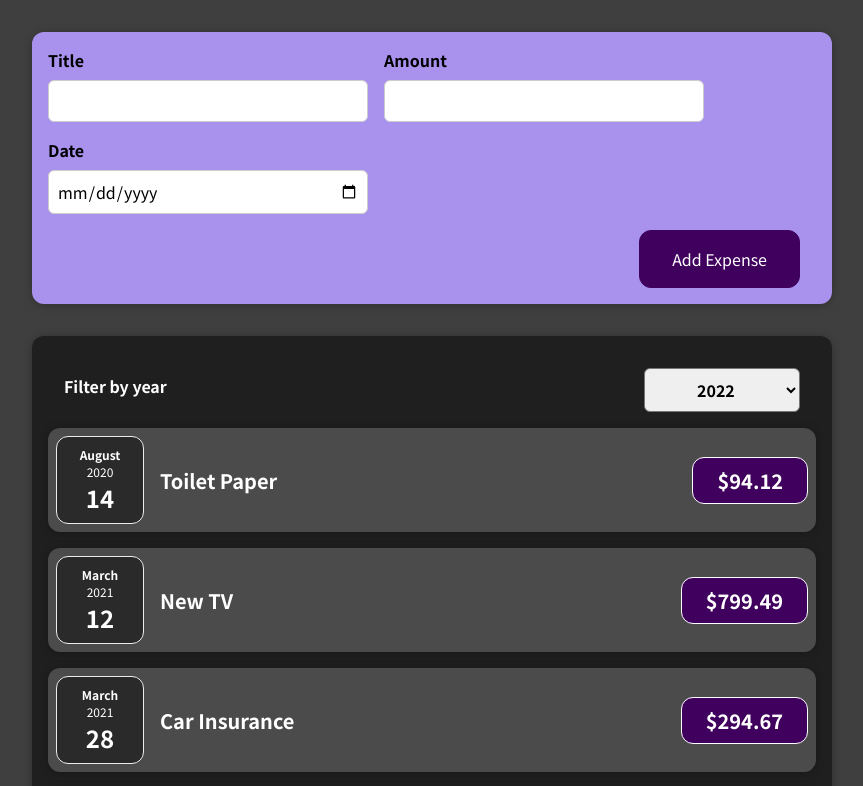
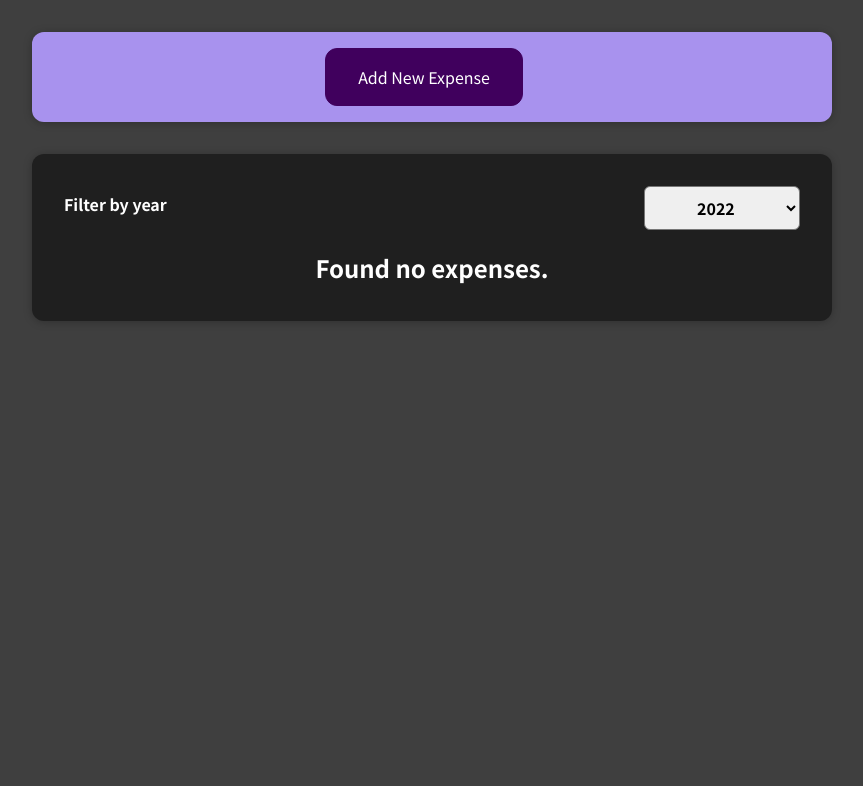
Before and after one commit to artur-coelho/react-complete-guide, a React (Create React App) app: page / in a window 1280 px wide. Shown: the top 786 px of the page, without its empty margins (208-1071 px from the left). Built offline with nearby package versions, Linux system fonts and the light colour scheme.

Commit message:
created funcionality to show-hide form

```diff
--- a/src/App.js
+++ b/src/App.js
@@ -1,10 +1,9 @@
-import React from 'react';
+import React, { useState } from 'react';
 
 import Expenses from './components/Expenses/Expenses';
 import NewExpense from './components/NewExpense/NewExpense';
 
-function App() {
-  const expenses = [
+const DUMMY_EXPENSES = [
   {
     id: 'e1',
     title: 'Toilet Paper',
@@ -26,8 +25,13 @@ function App() {
   },
 ];
 
+function App() {
+  const [expenses, setExpenses] = useState(DUMMY_EXPENSES);
+
   const addExpenseHandler = (expense) => {
-    console.log(expense);
+    setExpenses((prevState) => {
+      return [expense, ...prevState];
+    });
   };
 
   // return React.createElement(
--- a/src/components/Expenses/ExpenseItem.js
+++ b/src/components/Expenses/ExpenseItem.js
@@ -6,6 +6,7 @@ import './ExpenseItem.css';
 
 const ExpenseItem = (props) => {
   return (
+    <li>
       <Card className='expense-item'>
         <ExpenseDate date={props.date} />
         <div className='expense-item__description'>
@@ -13,6 +14,7 @@ const ExpenseItem = (props) => {
           <div className='expense-item__price'>${props.amount}</div>
         </div>
       </Card>
+    </li>
   );
 };
 
--- a/src/components/Expenses/Expenses.js
+++ b/src/components/Expenses/Expenses.js
@@ -1,16 +1,20 @@
 import React, { useState } from 'react';
 
-import ExpenseItem from './ExpenseItem';
+import ExpensesList from './ExpensesList';
 import ExpensesFilter from './ExpensesFilter';
 import Card from '../UI/Card';
 import './Expenses.css';
 
 function Expenses(props) {
   const [filteredYear, setfilteredYear] = useState('2022');
+
   const changeExpensesYear = (selectedYear) => {
     setfilteredYear(selectedYear);
-    console.log(selectedYear);
   };
+
+  const filteredExpenses = props.items.filter(
+    (expense) => expense.date.getFullYear().toString() === filteredYear
+  );
 
   return (
     <div>
@@ -19,26 +23,7 @@ function Expenses(props) {
           selectedYear={filteredYear}
           onChangeFilter={changeExpensesYear}
         />
-        <ExpenseItem
-          title={props.items[0].title}
-          amount={props.items[0].amount}
-          date={props.items[0].date}
-        />
-        <ExpenseItem
-          title={props.items[1].title}
-          amount={props.items[1].amount}
-          date={props.items[1].date}
-        />
-        <ExpenseItem
-          title={props.items[2].title}
-          amount={props.items[2].amount}
-          date={props.items[2].date}
-        />
-        <ExpenseItem
-          title={props.items[3].title}
-          amount={props.items[3].amount}
-          date={props.items[3].date}
-        />
+        <ExpensesList items={filteredExpenses} />
       </Card>
     </div>
   );
--- /dev/null
+++ b/src/components/Expenses/ExpensesList.css
@@ -0,0 +1,9 @@
+.expenses-list {
+  list-style: none;
+  padding: 0;
+}
+
+.expenses-list__fallback {
+  color: white;
+  text-align: center;
+}
--- /dev/null
+++ b/src/components/Expenses/ExpensesList.js
@@ -0,0 +1,25 @@
+import React from 'react';
+import ExpenseItem from './ExpenseItem';
+
+import './ExpensesList.css';
+
+const ExpensesList = (props) => {
+  if (props.items.length === 0) {
+    return <h2 className='expenses-list__fallback'>Found no expenses.</h2>;
+  }
+
+  return (
+    <ul className='expenses-list'>
+      {props.items.map((expense) => (
+        <ExpenseItem
+          key={expense.id}
+          title={expense.title}
+          amount={expense.amount}
+          date={expense.date}
+        />
+      ))}
+    </ul>
+  );
+};
+
+export default ExpensesList;
--- a/src/components/NewExpense/ExpenseForm.js
+++ b/src/components/NewExpense/ExpenseForm.js
@@ -86,6 +86,9 @@ const ExpenseForm = (props) => {
         </div>
       </div>
       <div className='new-expense__actions'>
+        <button type='button' onClick={props.onCancel}>
+          Cancel
+        </button>
         <button type='submit'>Add Expense</button>
       </div>
     </form>
--- a/src/components/NewExpense/NewExpense.js
+++ b/src/components/NewExpense/NewExpense.js
@@ -1,20 +1,38 @@
-import React from 'react';
+import React, { useState } from 'react';
 
 import './NewExpense.css';
 import ExpenseForm from './ExpenseForm';
 
 const NewExpense = (props) => {
+  const [formVisibility, setformVisibility] = useState(false);
+
   const saveExpenseDataHandler = (enteredExpenseData) => {
     const expenseData = {
       ...enteredExpenseData,
       id: Math.random().toString(),
     };
     props.onAddExpense(expenseData);
+    hideForm();
+  };
+
+  const showForm = () => {
+    setformVisibility(true);
+  };
+
+  const hideForm = () => {
+    setformVisibility(false);
   };
 
   return (
     <div className='new-expense'>
-      <ExpenseForm onSaveExpenseData={saveExpenseDataHandler} />
+      {formVisibility ? (
+        <ExpenseForm
+          onCancel={hideForm}
+          onSaveExpenseData={saveExpenseDataHandler}
+        />
+      ) : (
+        <button onClick={showForm}>Add New Expense</button>
+      )}
     </div>
   );
 };
```
Lines whose indentation alone changed are shown as unchanged.
